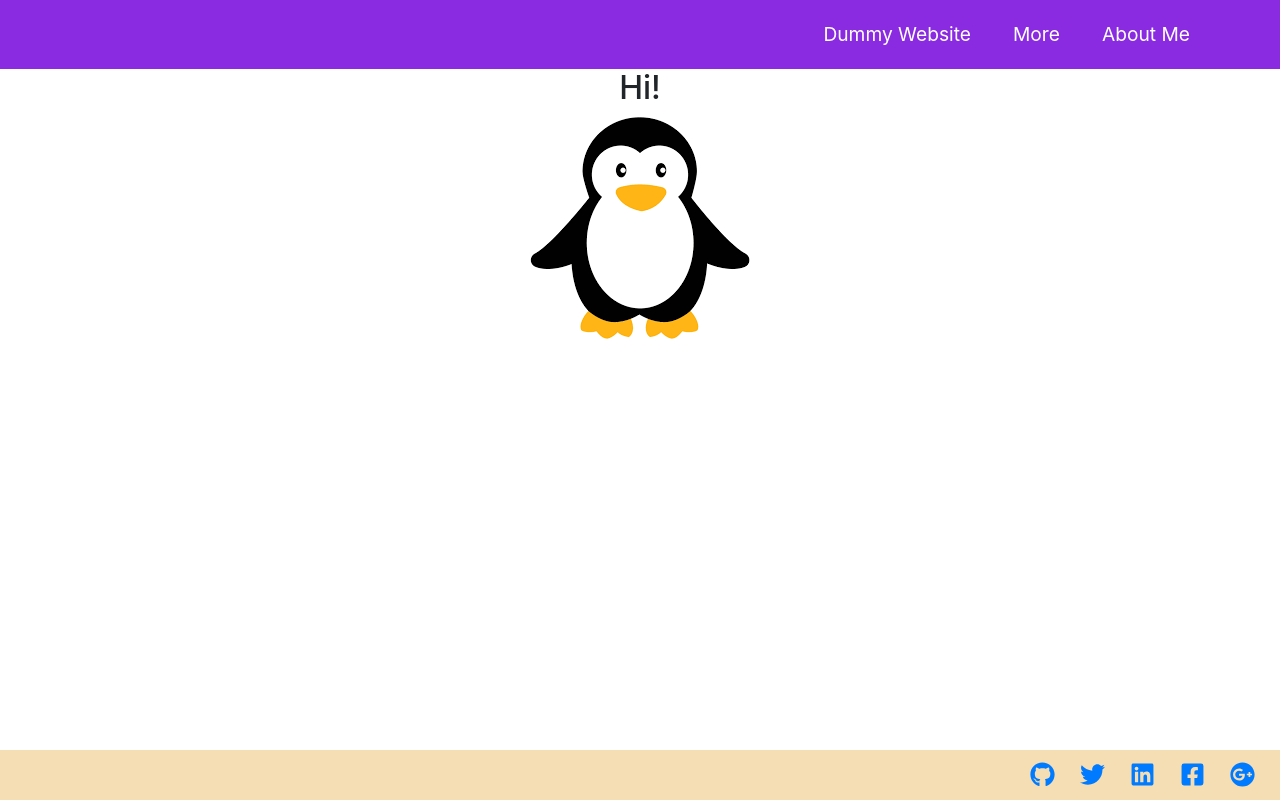
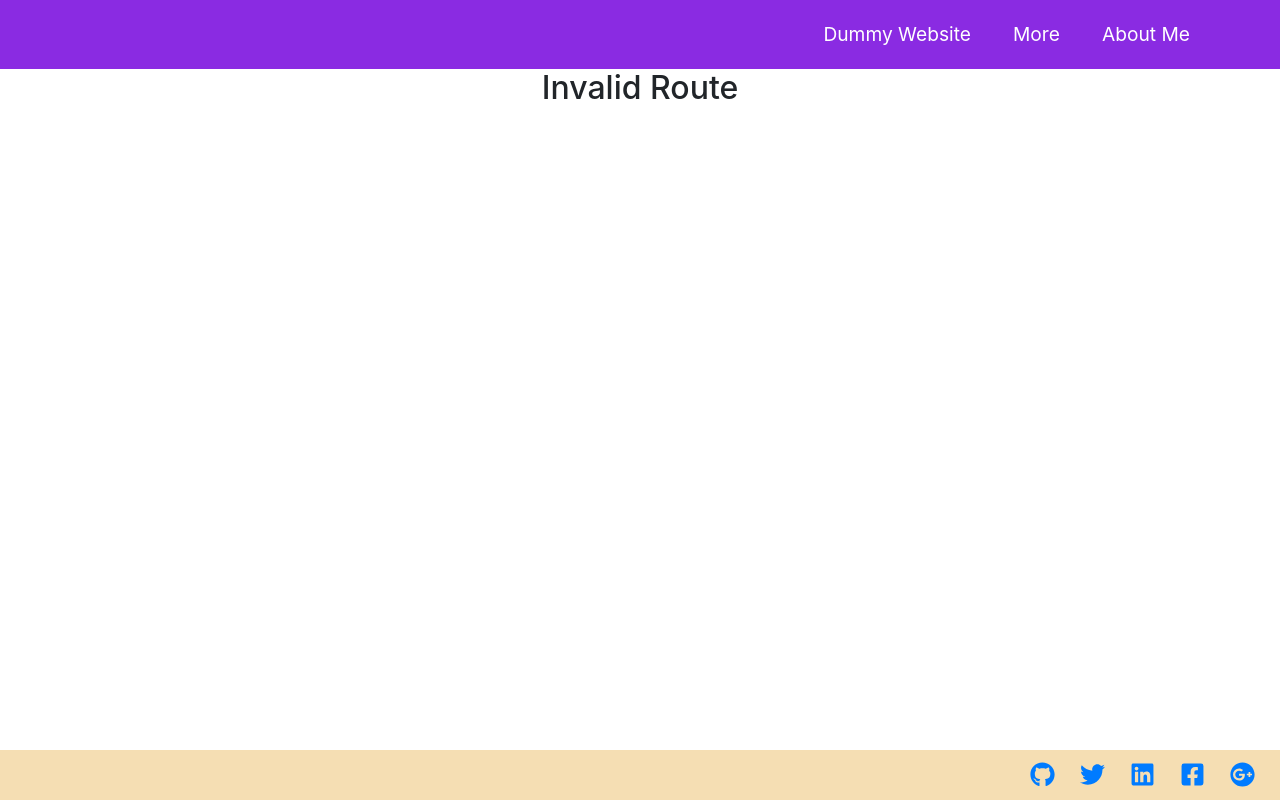
Before and after one commit to firewall004/my-gh-website, a React (Create React App) app: page / in a window 1280 px wide. Built offline with nearby package versions, Linux system fonts and the light colour scheme.

Commit message:
fix route

```diff
--- a/src/Router.js
+++ b/src/Router.js
@@ -14,7 +14,6 @@ const Router = () => {
                 <Navbar menuItems={PrimaryMenuItems}/>
                 <div>
                     <Switch>
-                        <Route path="/" component={About} />
                         <Route path="/about" component={About} />
                         <Route path="/more" component={More} />
                         <Route path="/dummy-website" component={Index} />
```
